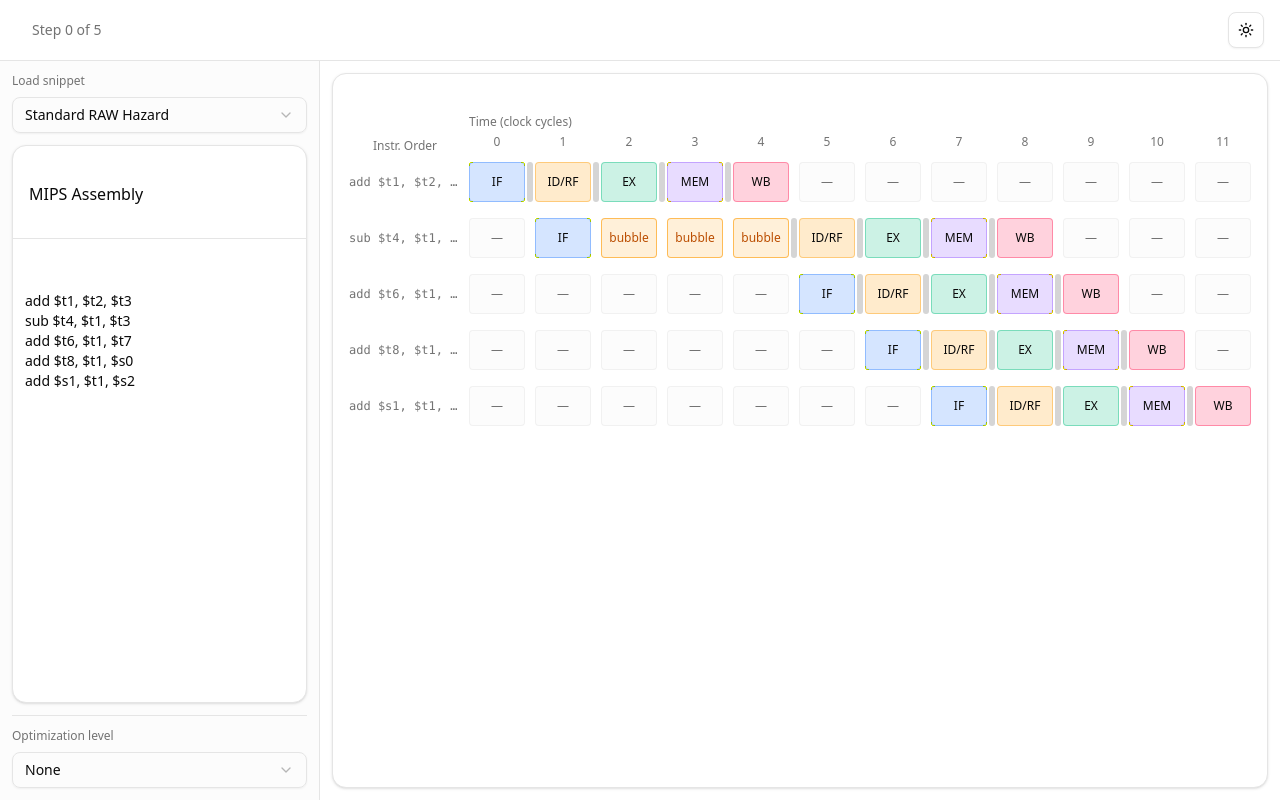
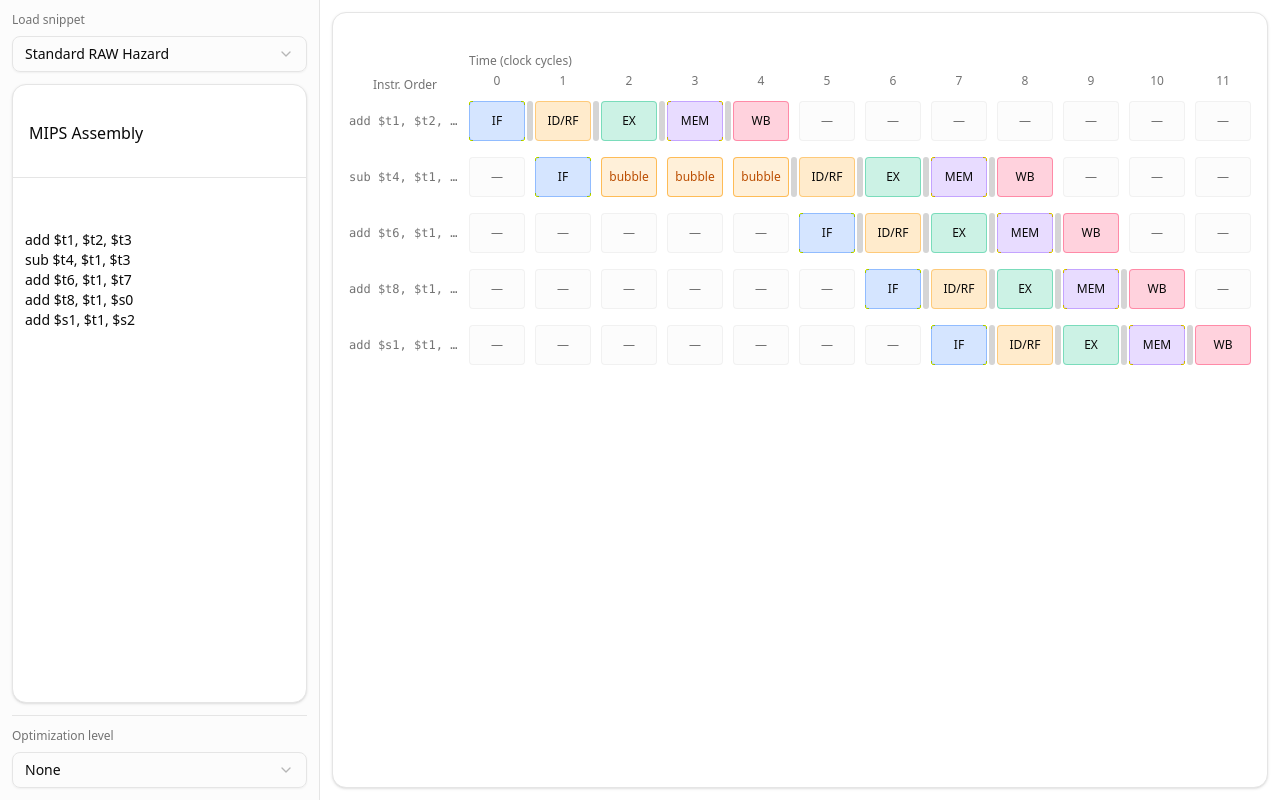
Before and after one commit to joshdelg/ee180-pipeline-visualizer, a React (Vite) app: page / in a window 1280 px wide. Built offline with nearby package versions, Linux system fonts and the light colour scheme.

Commit message:
more comments

```diff
--- a/src/App.tsx
+++ b/src/App.tsx
@@ -3,7 +3,7 @@ import { useState, useMemo } from "react"
 import { EditorPanel } from "@/components/editor-panel"
 import { OptLevelSelector } from "@/components/opt-level-selector"
 import { SnippetSelector } from "@/components/snippet-selector"
-import { StepControls } from "@/components/step-controls"
+// import { StepControls } from "@/components/step-controls"
 import { VisualizationPanel } from "@/components/visualization-panel"
 import { ASSEMBLY_SNIPPETS } from "@/lib/assembly-snippets"
 import { parse } from "@/lib/mips-parser"
@@ -13,31 +13,31 @@ function App() {
   const [assemblyCode, setAssemblyCode] = useState(
     () => ASSEMBLY_SNIPPETS[0].code
   )
-  const [currentStep, setCurrentStep] = useState(0)
+  // const [currentStep, setCurrentStep] = useState(0)
   const [optLevel, setOptLevel] = useState<OptLevel>(OPT_LEVEL_NONE)
 
   const parseResult = useMemo(() => parse(assemblyCode), [assemblyCode])
   const { instructions, errors } = parseResult
-  const instructionCount = instructions.length
+  // const instructionCount = instructions.length
 
-  const handleStepBack = () => {
-    setCurrentStep((prev) => Math.max(0, prev - 1))
-  }
+  // const handleStepBack = () => {
+  //   setCurrentStep((prev) => Math.max(0, prev - 1))
+  // }
 
-  const handleStepForward = () => {
-    setCurrentStep((prev) => Math.min(instructionCount, prev + 1))
-  }
+  // const handleStepForward = () => {
+  //   setCurrentStep((prev) => Math.min(instructionCount, prev + 1))
+  // }
 
   return (
     <div className="flex min-h-svh flex-col">
-      <StepControls
+      {/* <StepControls
         onStepBack={handleStepBack}
         onStepForward={handleStepForward}
         canStepBack={currentStep > 0}
         canStepForward={currentStep < instructionCount}
         currentStep={currentStep}
         totalSteps={instructionCount}
-      />
+      /> */}
       <main className="flex flex-1 overflow-hidden">
         <aside className="flex w-80 shrink-0 flex-col border-r bg-muted/30">
           <div className="flex h-full flex-col gap-3 p-3">
--- a/src/components/step-controls.tsx
+++ b/src/components/step-controls.tsx
@@ -1,51 +1,51 @@
-import { ModeToggle } from "@/components/mode-toggle"
+// import { ModeToggle } from "@/components/mode-toggle"
 
-interface StepControlsProps {
-  onStepBack?: () => void
-  onStepForward?: () => void
-  canStepBack?: boolean
-  canStepForward?: boolean
-  currentStep?: number
-  totalSteps?: number
-}
+// interface StepControlsProps {
+//   onStepBack?: () => void
+//   onStepForward?: () => void
+//   canStepBack?: boolean
+//   canStepForward?: boolean
+//   currentStep?: number
+//   totalSteps?: number
+// }
 
-export function StepControls({
-  onStepBack: _onStepBack,
-  onStepForward: _onStepForward,
-  canStepBack: _canStepBack = true,
-  canStepForward: _canStepForward = true,
-  currentStep = 0,
-  totalSteps = 0,
-}: StepControlsProps) {
-  return (
-    <header className="flex items-center justify-between border-b bg-card px-4 py-3">
-      <div className="flex items-center gap-4">
-        <div className="flex items-center gap-1">
-          {/* <Button
-            variant="outline"
-            size="icon"
-            onClick={onStepBack}
-            disabled={!canStepBack}
-            aria-label="Step backward"
-          >
-            <ChevronLeft className="size-4" />
-          </Button> */}
-          {/* Step forward commented out for now
-          <Button
-            variant="outline"
-            size="icon"
-            onClick={onStepForward}
-            disabled={!canStepForward}
-            aria-label="Step forward"
-          >
-            <ChevronRight className="size-4" />
-          </Button> */}
-        </div>
-        <span className="text-muted-foreground text-sm">
-          Step {currentStep} of {totalSteps}
-        </span>
-      </div>
-      <ModeToggle />
-    </header>
-  )
-}
+// export function StepControls({
+//   onStepBack: _onStepBack,
+//   onStepForward: _onStepForward,
+//   canStepBack: _canStepBack = true,
+//   canStepForward: _canStepForward = true,
+//   currentStep = 0,
+//   totalSteps = 0,
+// }: StepControlsProps) {
+//   return (
+//     <header className="flex items-center justify-between border-b bg-card px-4 py-3">
+//       <div className="flex items-center gap-4">
+//         <div className="flex items-center gap-1">
+//           {/* <Button
+//             variant="outline"
+//             size="icon"
+//             onClick={onStepBack}
+//             disabled={!canStepBack}
+//             aria-label="Step backward"
+//           >
+//             <ChevronLeft className="size-4" />
+//           </Button> */}
+//           {/* Step forward commented out for now
+//           <Button
+//             variant="outline"
+//             size="icon"
+//             onClick={onStepForward}
+//             disabled={!canStepForward}
+//             aria-label="Step forward"
+//           >
+//             <ChevronRight className="size-4" />
+//           </Button> */}
+//         </div>
+//         <span className="text-muted-foreground text-sm">
+//           Step {currentStep} of {totalSteps}
+//         </span>
+//       </div>
+//       <ModeToggle />
+//     </header>
+//   )
+// }
```
